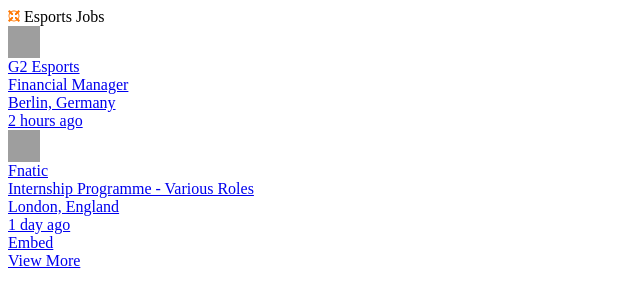
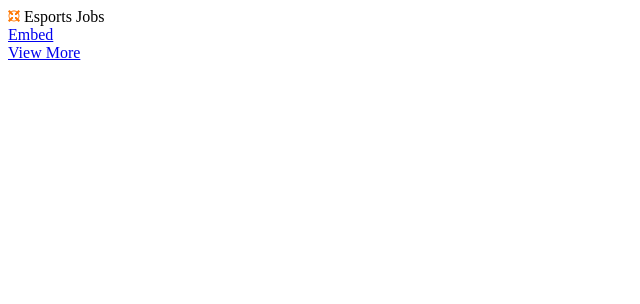
Before and after one commit to craigh44/hitmarker-widget, a plain HTML site: page index.html in a window 1280 px wide. Shown: the whole page, without its empty margins (0-640 px from the left). Drawn offline with Linux system fonts and the light colour scheme; grey boxes are pictures that could not be loaded.

Commit message:
removed static jobs

```diff
--- a/index.html
+++ b/index.html
@@ -4,34 +4,8 @@
 		<span>Esports Jobs</span>
 	</div>
 
-	<div id="inner-wrapper">
+	<div id="inner-wrapper"></div>
 
-		<a href="https://hitmarkerjobs.com/g2-esports/financial-manager-303" target="_blank" class="job">
-			<div class="logo">
-				<img src="https://hitmarkerjobs.com/uploads/companies/_company/g2esports.jpg" width="32" height="32">
-			</div>
-
-			<div class="info">
-				<div class="company">G2 Esports</div>
-				<div class="role">Financial Manager</div>
-				<div class="location">Berlin, Germany</div>
-				<div class="time">2 hours ago</div>
-			</div>
-		</a>
-
-		<a href="https://hitmarkerjobs.com/fnatic/internship-programme-various-roles-242" target="_blank" class="job">
-			<div class="logo">
-				<img src="https://hitmarkerjobs.com/uploads/companies/_company/Fnatic.jpg" width="32" height="32">
-			</div>
-
-			<div class="info">
-				<div class="company">Fnatic</div>
-				<div class="role">Internship Programme - Various Roles</div>
-				<div class="location">London, England</div>
-				<div class="time">1 day ago</div>
-			</div>
-		</a>
-	</div>
 
 	<div class="footer">
 		<div><a href="https://hitmarkerjobs.com/embed" target="_blank">Embed</a></div>
```
